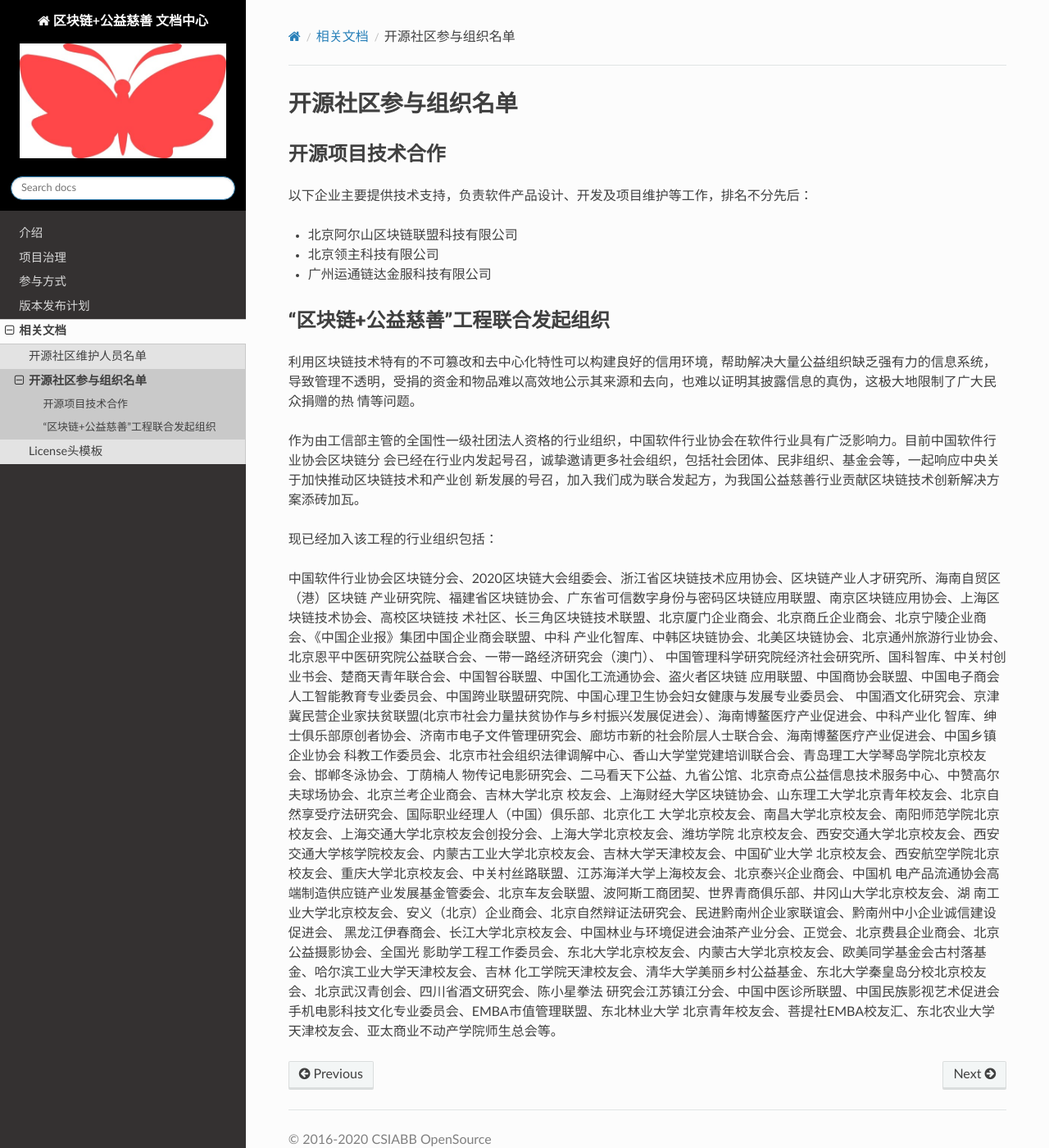
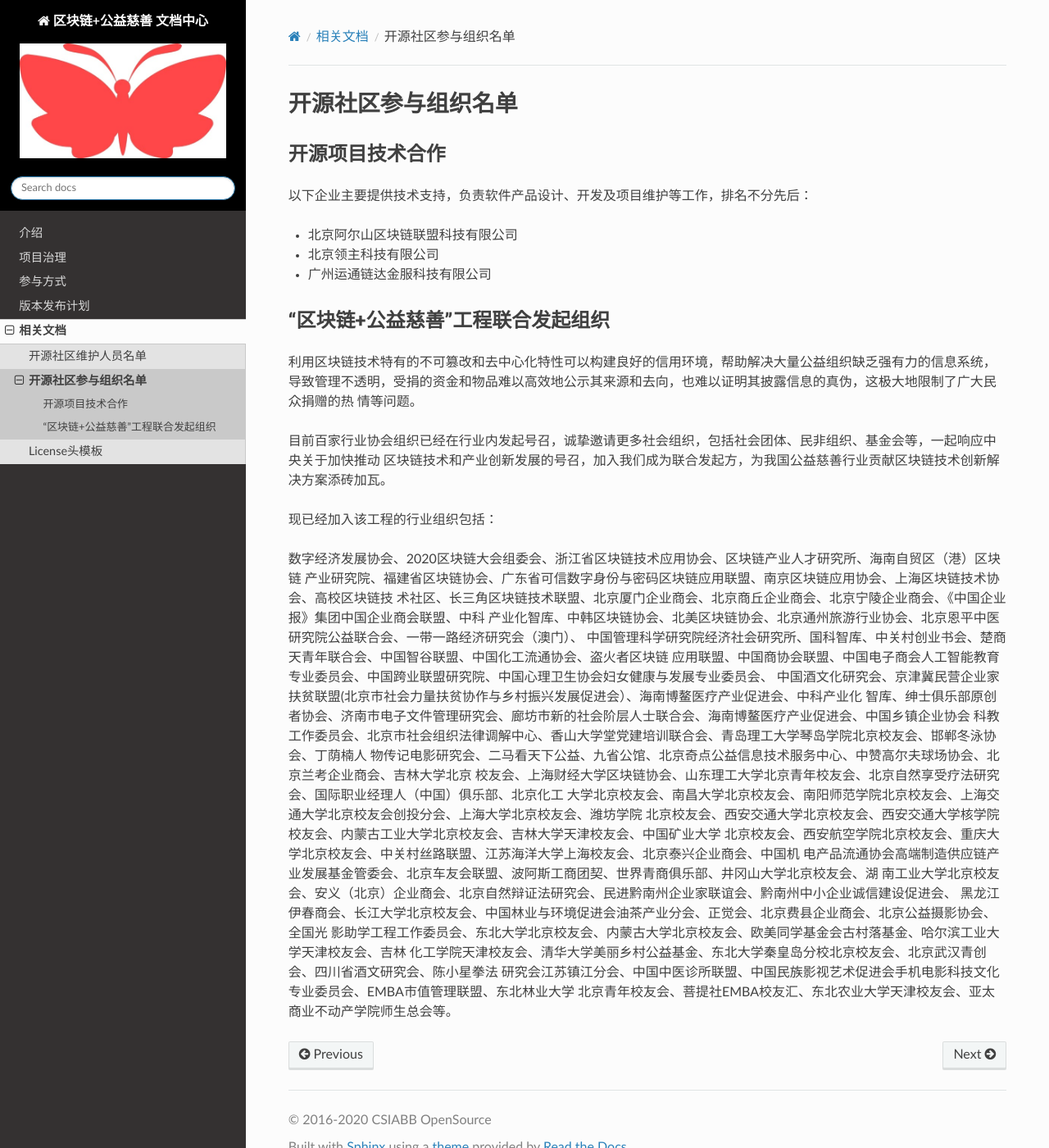
Before and after one commit to csiabb/documents, a Sphinx documentation site: the page built from source/related-docs/participate.rst, in a window 1280 px wide and 1400 px high. Shown: the whole window at 82% size. Built offline with Sphinx 7.4.7 and the Read the Docs theme 2.0.0, drawn with Linux system fonts in a browser that asks for light colours; formulas are drawn with MathJax 3.

Commit message:
[Issue26] Update project releated name
Closes #26

Signed-off-by: David Geng <gengjianhua@arxanchain.com>

```diff
--- a/source/conf.py
+++ b/source/conf.py
@@ -158,7 +158,7 @@ latex_documents = [
 # One entry per manual page. List of tuples
 # (source start file, name, description, authors, manual section).
 man_pages = [
-    (master_doc, 'csiabbdocs', u'中国软件行业协会区块链分会 文档中心',
+    (master_doc, 'csiabbdocs', u'众行公益链 文档中心',
      [author], 1)
 ]
 
@@ -169,8 +169,8 @@ man_pages = [
 # (source start file, target name, title, author,
 #  dir menu entry, description, category)
 texinfo_documents = [
-    (master_doc, 'csiabbdocs', u'中国软件行业协会区块链分会 文档中心',
-     author, 'csiabbdocs', u'中国软件行业协会区块链分会',
+    (master_doc, 'csiabbdocs', u'众行公益链 文档中心',
+     author, 'csiabbdocs', u'众行公益链',
      'Miscellaneous'),
 ]
 
--- a/source/index.rst
+++ b/source/index.rst
@@ -2,7 +2,7 @@
 区块链+公益慈善
 ====================================
 
-“区块链+公益慈善”工程是由中国软件行业协会区块链分会联合2020区块链大会组委会共同发起，旨在为公益慈善行业提供区块链技术
+“区块链+公益慈善”工程是由数字经济发展协会联合2020区块链大会组委会共同发起，旨在为公益慈善行业提供区块链技术
 解决方案，使公益慈善活动做到：运作透明可监督、物资状态与去向可追溯、款项支出明细可查看、募集资金透明化等。
 
 我们将组建起一个开源社区，与愿意为社会公益事业做出贡献的企业、组织和个人一起，建立相关技术标准，开发应用程序，
--- a/source/related-docs/participate.rst
+++ b/source/related-docs/participate.rst
@@ -22,13 +22,12 @@
 导致管理不透明，受捐的资金和物品难以高效地公示其来源和去向，也难以证明其披露信息的真伪，这极大地限制了广大民众捐赠的热
 情等问题。
 
-作为由工信部主管的全国性一级社团法人资格的行业组织，中国软件行业协会在软件行业具有广泛影响力。目前中国软件行业协会区块链分
-会已经在行业内发起号召，诚挚邀请更多社会组织，包括社会团体、民非组织、基金会等，一起响应中央关于加快推动区块链技术和产业创
-新发展的号召，加入我们成为联合发起方，为我国公益慈善行业贡献区块链技术创新解决方案添砖加瓦。
+目前百家行业协会组织已经在行业内发起号召，诚挚邀请更多社会组织，包括社会团体、民非组织、基金会等，一起响应中央关于加快推动
+区块链技术和产业创新发展的号召，加入我们成为联合发起方，为我国公益慈善行业贡献区块链技术创新解决方案添砖加瓦。
 
 现已经加入该工程的行业组织包括：
 
-中国软件行业协会区块链分会、2020区块链大会组委会、浙江省区块链技术应用协会、区块链产业人才研究所、海南自贸区（港）区块链
+数字经济发展协会、2020区块链大会组委会、浙江省区块链技术应用协会、区块链产业人才研究所、海南自贸区（港）区块链
 产业研究院、福建省区块链协会、广东省可信数字身份与密码区块链应用联盟、南京区块链应用协会、上海区块链技术协会、高校区块链技
 术社区、长三角区块链技术联盟、北京厦门企业商会、北京商丘企业商会、北京宁陵企业商会、《中国企业报》集团中国企业商会联盟、中科
 产业化智库、中韩区块链协会、北美区块链协会、北京通州旅游行业协会、北京恩平中医研究院公益联合会、一带一路经济研究会（澳门）、
```
